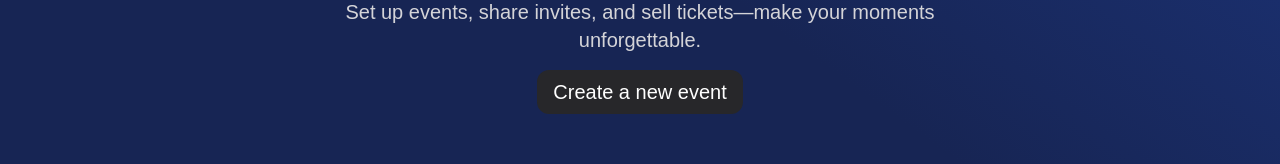
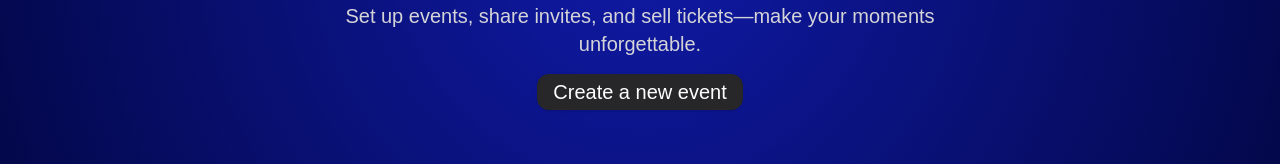
Before and after one commit to cb7chaitanya/sol-tix, a Next.js app: page / in a window 1280 px wide. Shown: the part 530-694 px from the top of the page. Built offline with nearby package versions, Linux system fonts and the light colour scheme; no server answers; the database is empty.

Commit message:
UI changes

```diff
--- a/app/layout.tsx
+++ b/app/layout.tsx
@@ -29,7 +29,7 @@ export default function RootLayout({
     <html lang="en">
       <Providers>
       <body
-        className={`${geistSans.variable} ${geistMono.variable} antialiased bg-gradient-to-bl from-blue-900 via-blue-950 to-blue-950 flex flex-col scrollbar-thin scrollbar-thumb-fuchsia-500 scrollbar-track-#000000 h-full`}>
+        className={`${geistSans.variable} ${geistMono.variable} antialiased bg-[radial-gradient(circle,_var(--tw-gradient-stops))] from-[#101aa7] to-[#01053c] flex flex-col scrollbar-thin scrollbar-thumb-fuchsia-500 scrollbar-track-#000000 h-full`}>
         <Appbar />
         <div className="flex flex-col justify-center items-center">
             {children}
--- a/app/page.tsx
+++ b/app/page.tsx
@@ -1,3 +1,4 @@
+import { Button } from "@/components/ui/button";
 import { Spotlight } from "@/components/ui/spotlight";
 import Link from "next/link";
 
@@ -9,7 +10,7 @@ export default function Home() {
           <h1 className="text-4xl font-semibold text-fuchsia-500 leading-normal tracking-tighter md:text-6xl ">Sol Tix</h1>
           <p className="text-5xl font-normal text-white flex flex-col justify-center items-center p-4 md:text-6xl">Seamless Access to <span className="text-fuchsia-500">Extraordinary Events.</span></p>
           <div className="text-center text-lg font-normal text-zinc-300 p-4 md:text-xl">Set up events, share invites, and sell tickets—make your moments unforgettable.</div>
-          <Link href='/create'><button className="bg-zinc-800 text-white px-4 py-2 text-lg md:text-xl rounded-xl hover:bg-zinc-700 duration-300">Create a new event</button></Link>
+          <Link href='/create'><Button className="bg-zinc-800 text-white px-4 py-2 text-lg md:text-xl rounded-xl hover:bg-zinc-700 duration-300">Create a new event</Button></Link>
       </div>
     </div>
   );
```
